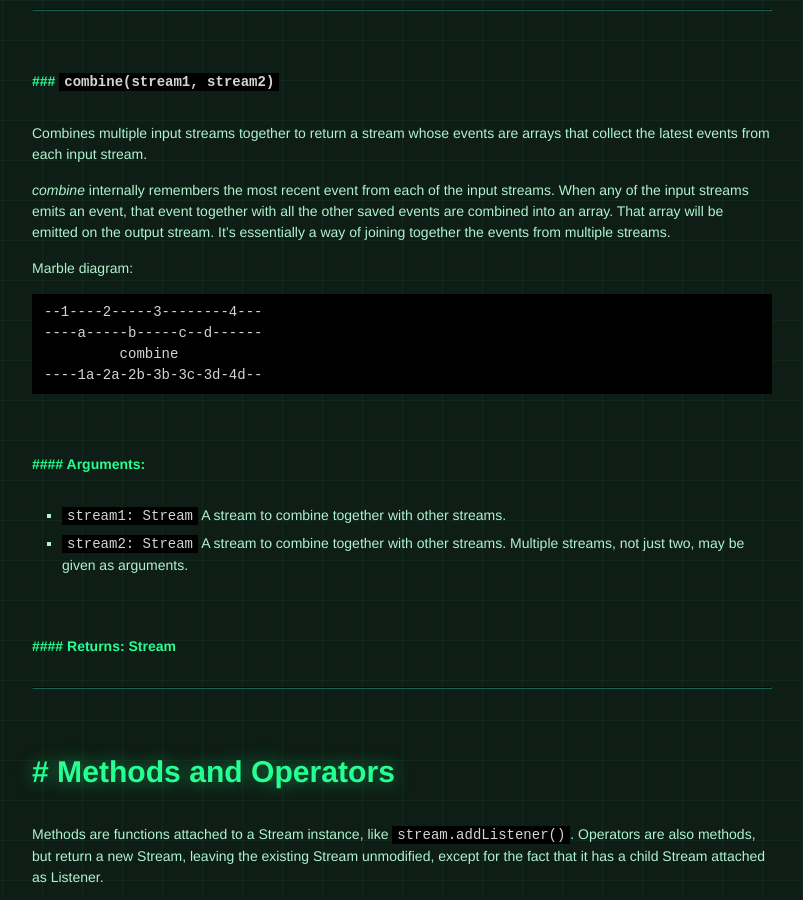
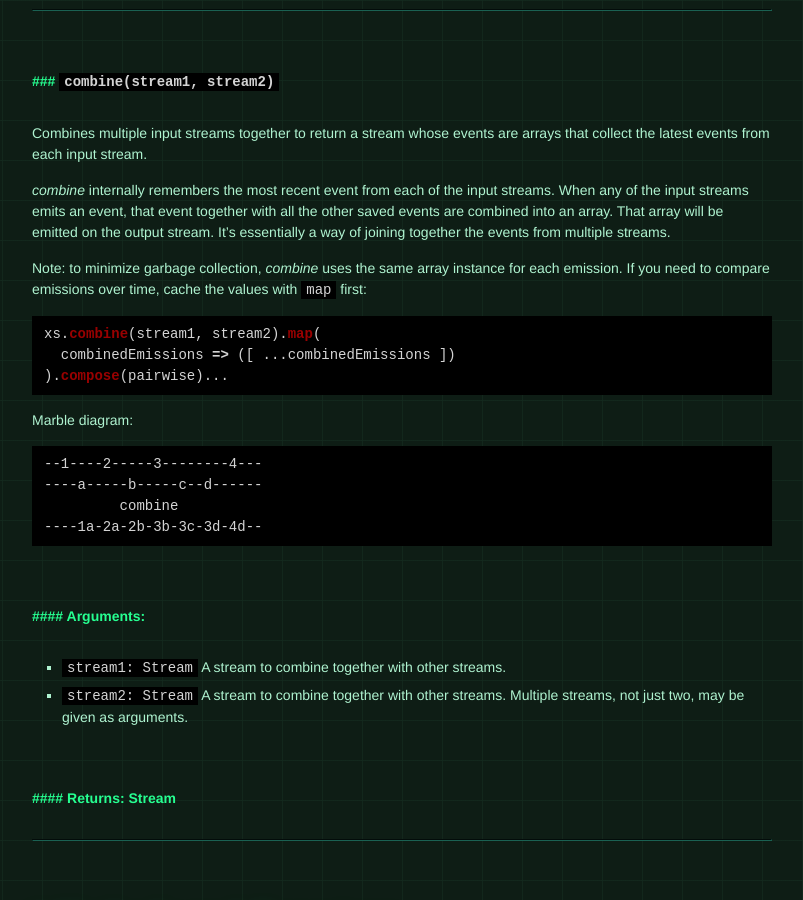
Before and after one commit to staltz/xstream, a Jekyll site: the page built from index.html, in a window 1280 px wide and 900 px high, scrolled down 11757 px. Shown: the whole window, without its empty margins (238-1041 px from the left). Built offline with Jekyll 4.4.1, drawn with Linux system fonts in a browser that asks for light colours; some web fonts are replaced.

Commit message:
Added note about xs.combine recycling its array instance
Closes https://github.com/staltz/xstream/issues/153

````diff
--- a/_includes/content.md
+++ b/_includes/content.md
@@ -442,6 +442,14 @@ streams. When any of the input streams emits an event, that event together
 with all the other saved events are combined into an array. That array will
 be emitted on the output stream. It's essentially a way of joining together
 the events from multiple streams.
+
+Note: to minimize garbage collection, *combine* uses the same array instance for each emission.  If you need to compare emissions over time, cache the values with `map` first:
+
+```js
+xs.combine(stream1, stream2).map(
+  combinedEmissions => ([ ...combinedEmissions ])
+).compose(pairwise)...
+```
 
 Marble diagram:
 
````
